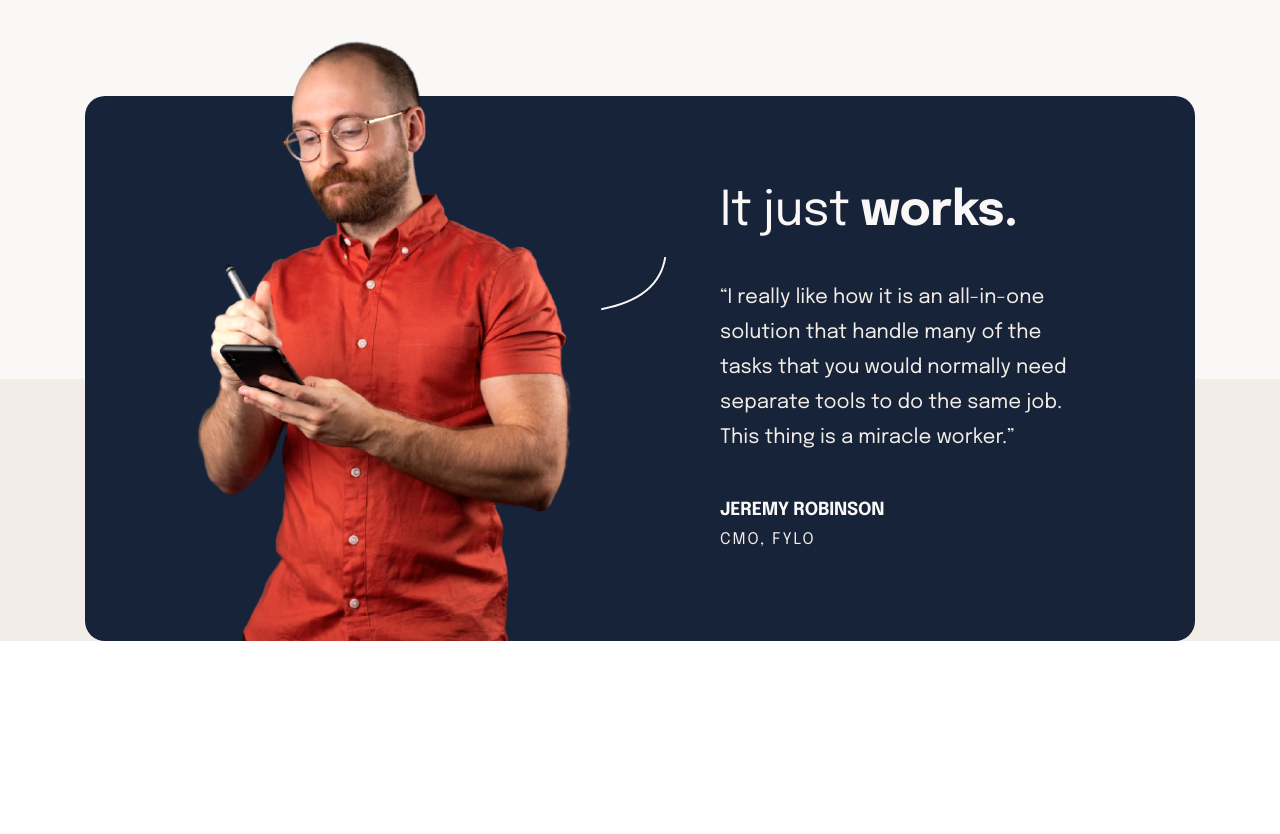
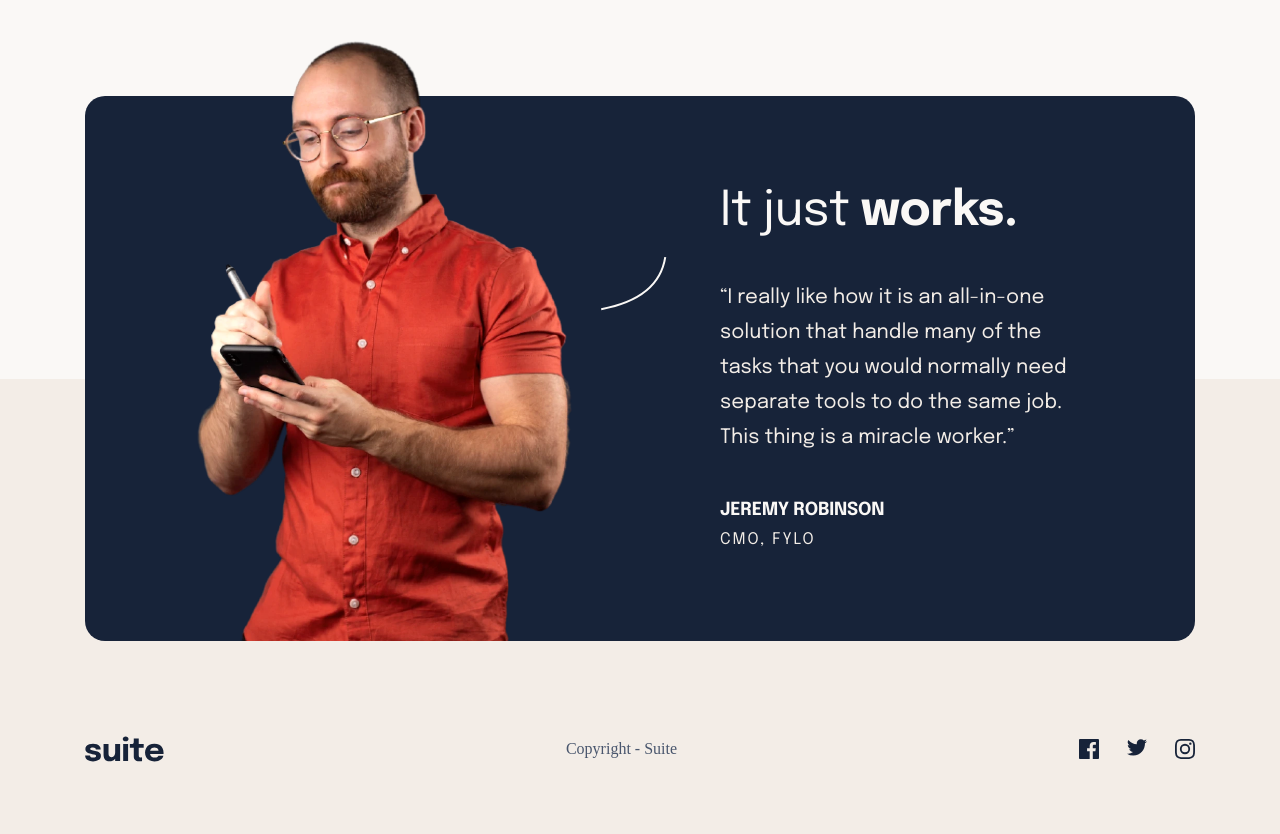
Before and after one commit to FelipeAmorimDev/Suite-Landing-Page, a plain HTML site: page index.html in a window 1280 px wide. Shown: the part 827-1661 px from the top of the page. Before the commit the page ends 1468 px from the top, so only its background shows below. Drawn offline with Linux system fonts and the light colour scheme.

Commit message:
Footer adicionado

```diff
--- a/index.html
+++ b/index.html
@@ -74,6 +74,24 @@
       </div>
     </div>
   </section>
+
+  <footer class="footer__bg .footer-text cor-2">
+    <div class="footer__container">
+      <a href="/"><img src="./assets/logo.svg" alt="logo"></a>
+      <p>Copyright - Suite</p>
+      <ul class="footer-social__list">
+        <li class="footer-social__item">
+          <a href="/"><img src="./assets/icon-facebook.svg" alt="facebook"></a>
+        </li>
+        <li class="footer-social__item">
+          <a href="/"><img src="./assets/icon-twitter.svg" alt="twitter"></a>
+        </li>
+        <li class="footer-social__item">
+          <a href="/"><img src="./assets/icon-instagram.svg" alt="instagram"></a>
+        </li>
+      </ul>
+    </div>
+  </footer>
 </body>
 
 </html>
--- a/style/style.css
+++ b/style/style.css
@@ -20,6 +20,12 @@ a {
 img {
   max-width: 100%;
   display: block;
+}
+
+ul{
+  list-style: none;
+  margin: 0px;
+  padding: 0px;
 }
 
 .header__bg {
@@ -336,3 +342,30 @@ img {
 
   }
 }
+
+.footer__bg{
+  background-color: var(--cor-3);
+}
+
+.footer__container{
+  max-width: 1110px;
+  margin: 0 auto;
+  display: flex;
+  justify-content: space-between;
+  padding: 95px 20px 72px;
+  align-items: center;
+}
+
+.footer-social__list{
+  display: flex;
+  gap: 28px;
+}
+
+
+@media (max-width:745px) {
+
+ .footer__container{
+  flex-direction: column;
+  gap: 33px;
+ }
+}
```
